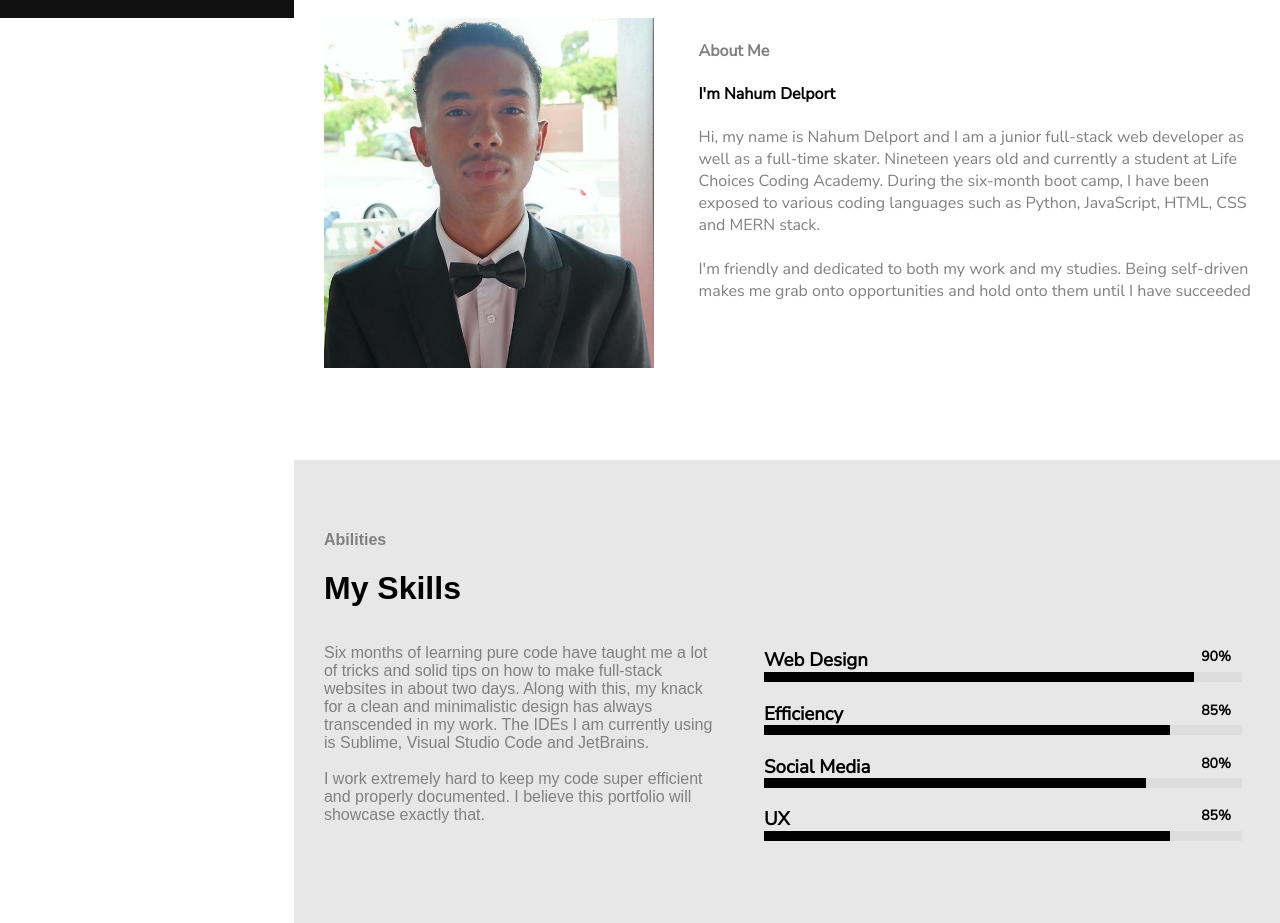
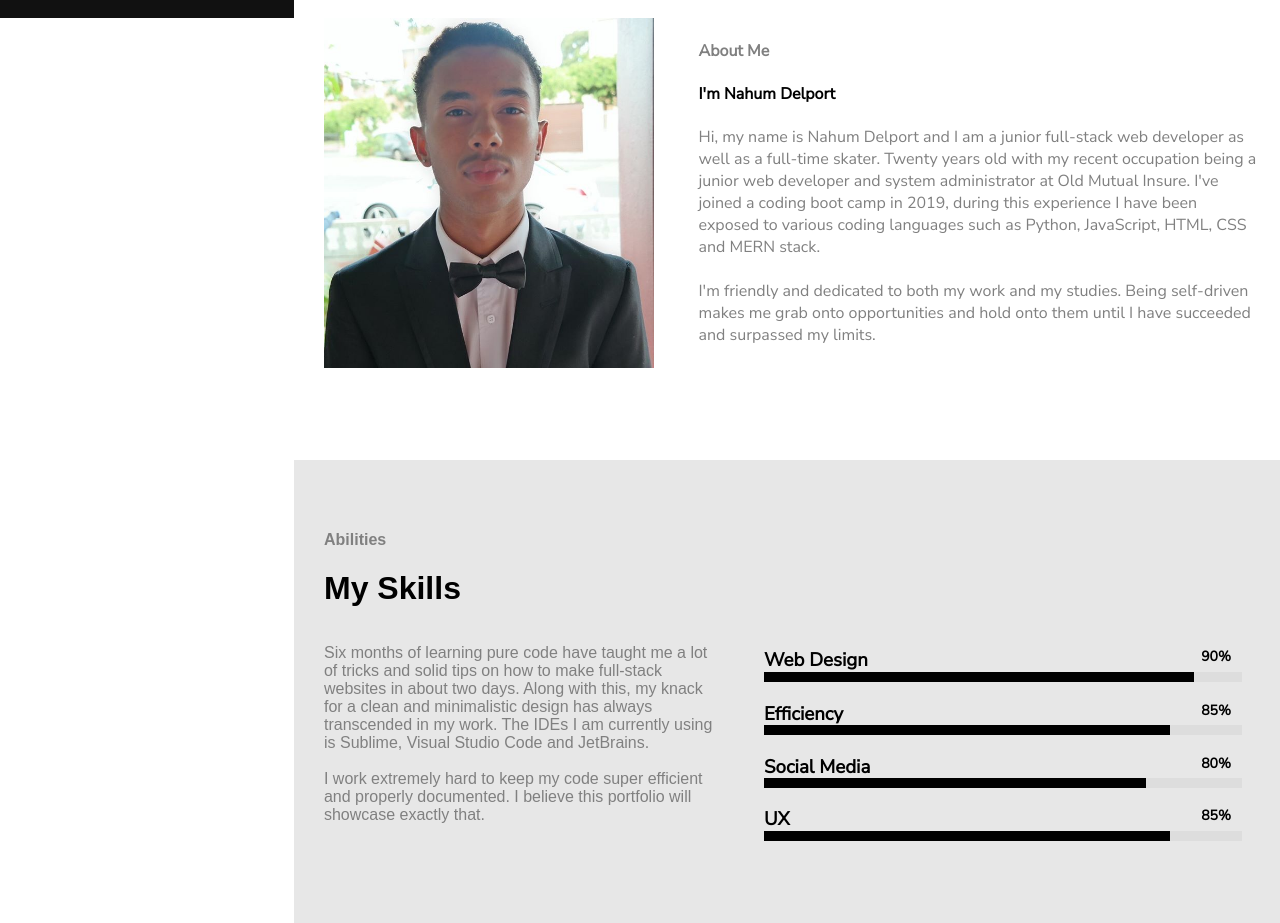
Before and after one commit to Nahum-Delport/Online-Portfolio, a plain HTML site: page index.html in a window 1280 px wide. Shown: the part 782-1705 px from the top of the page. Drawn offline with nearby package versions, Linux system fonts and the light colour scheme; a web font is replaced by a local one.

Commit message:
Update index.html

```diff
--- a/index.html
+++ b/index.html
@@ -79,10 +79,10 @@
                         <h4 class="black">I'm Nahum Delport</h4>
                         <p>
                             Hi, my name is Nahum Delport and I am a junior full-stack web developer as well as a full-time skater.
-                            Nineteen years old and currently a student at Life Choices Coding Academy.
-                            During the six-month boot camp, I have been exposed to various coding languages such as Python, JavaScript, HTML, CSS and MERN stack.
+                            Twenty years old with my recent occupation being a junior web developer and system administrator at Old Mutual Insure.
+                            I've joined a coding boot camp in 2019, during this experience I have been exposed to various coding languages such as Python, JavaScript, HTML, CSS and MERN stack.
                             <br><br>I'm friendly and dedicated to both my work and my studies.
-                            Being self-driven makes me grab onto opportunities and hold onto them until I have succeeded
+                            Being self-driven makes me grab onto opportunities and hold onto them until I have succeeded and surpassed my limits.
                         </p>
                     </div>
                 </div>
```
